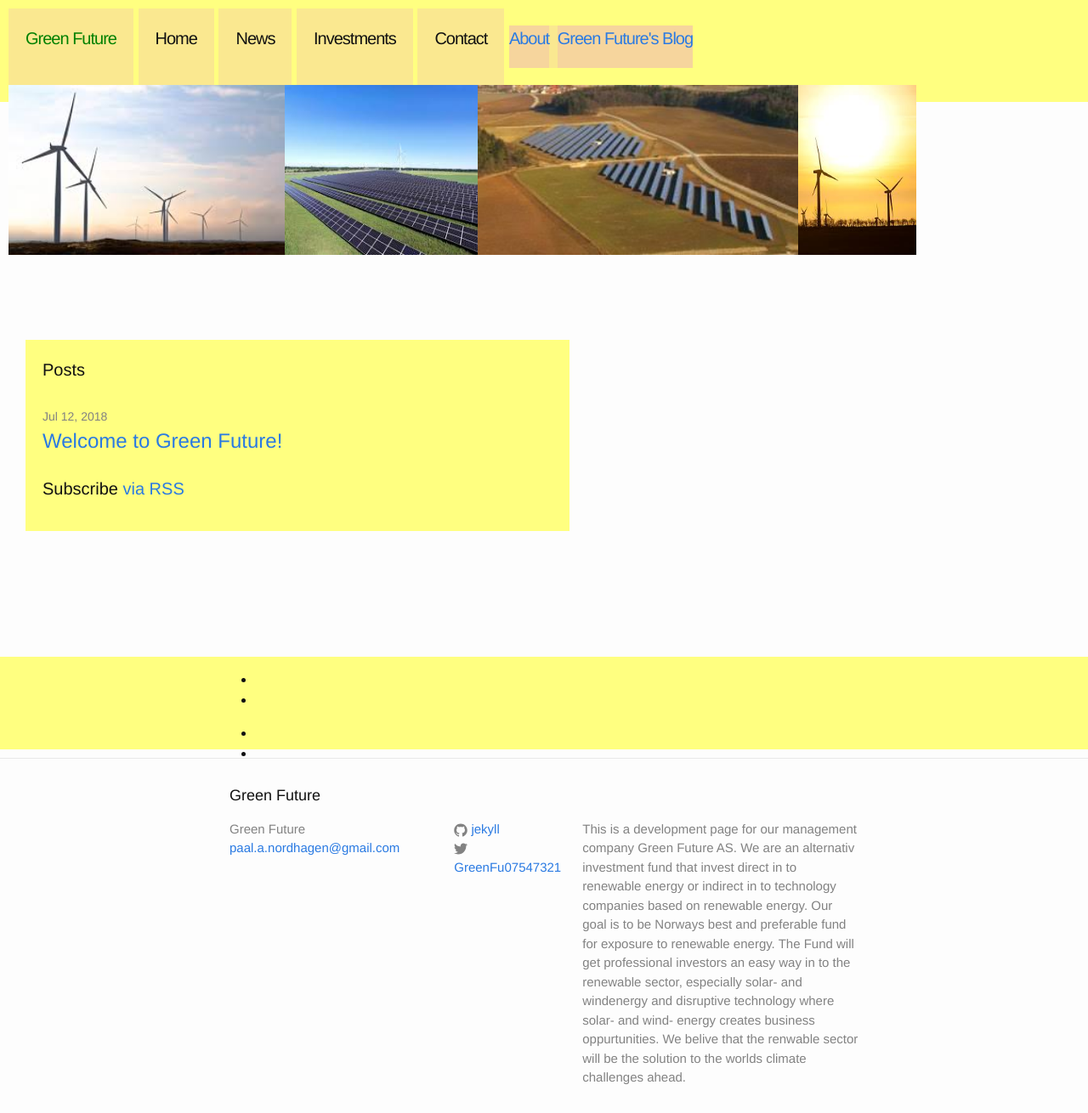
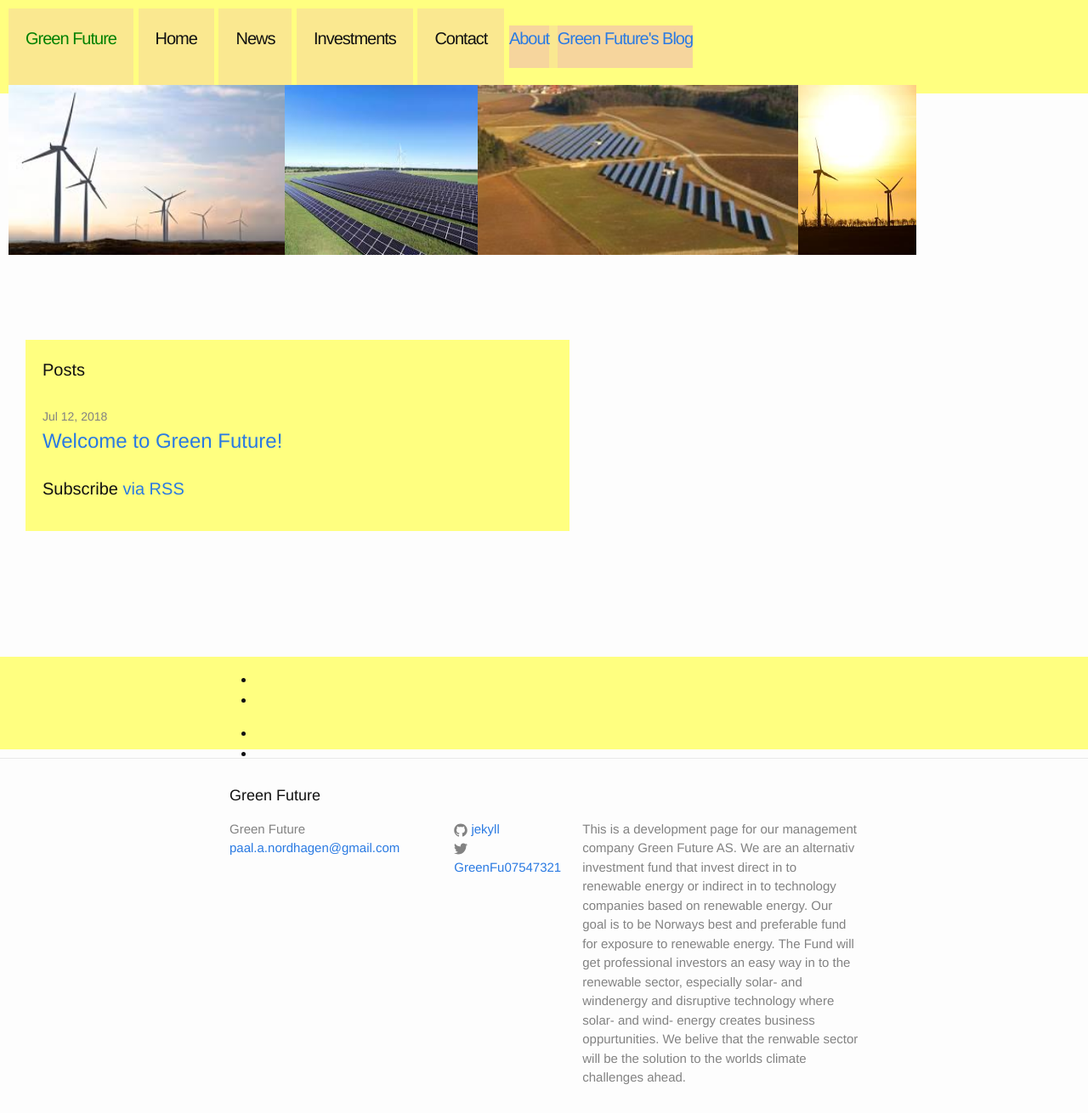
Before and after one commit to Paal-August/Paal-August.github.io, a Jekyll site: the page built from index.html, in a window 1280 px wide and 1310 px high. Shown: the whole window at 85% size. Built offline with Jekyll 4.4.1, drawn with Linux system fonts in a browser that asks for light colours.

Commit message:
Update _layout.scss

```diff
--- a/_sass/_layout.scss
+++ b/_sass/_layout.scss
@@ -29,7 +29,7 @@
 }
 
 .site-header {
-  height:100px;
+  height:90px;
   margin:0 0 0 0;
   margin-bottom:300px;
   font-size: 20px;
```
